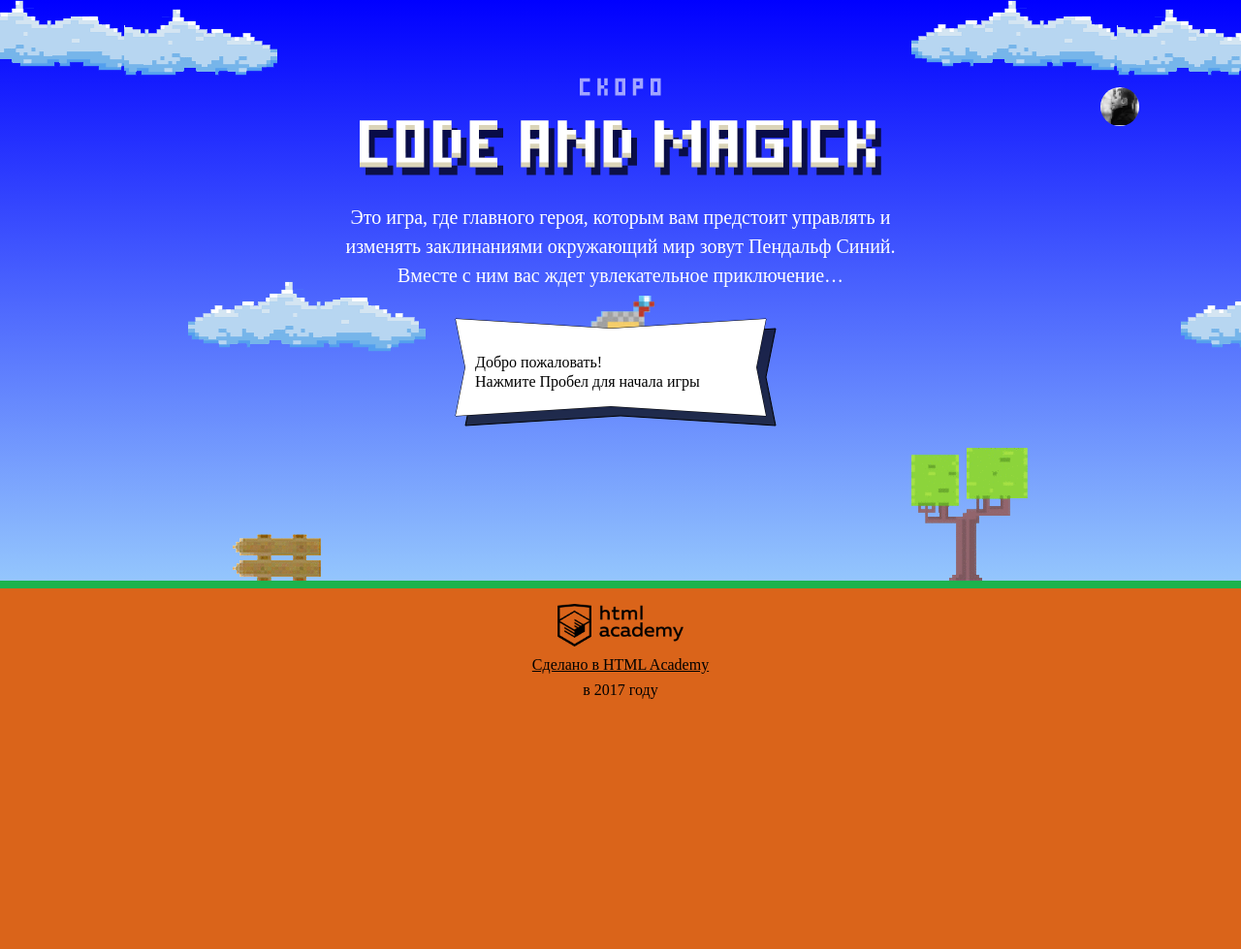
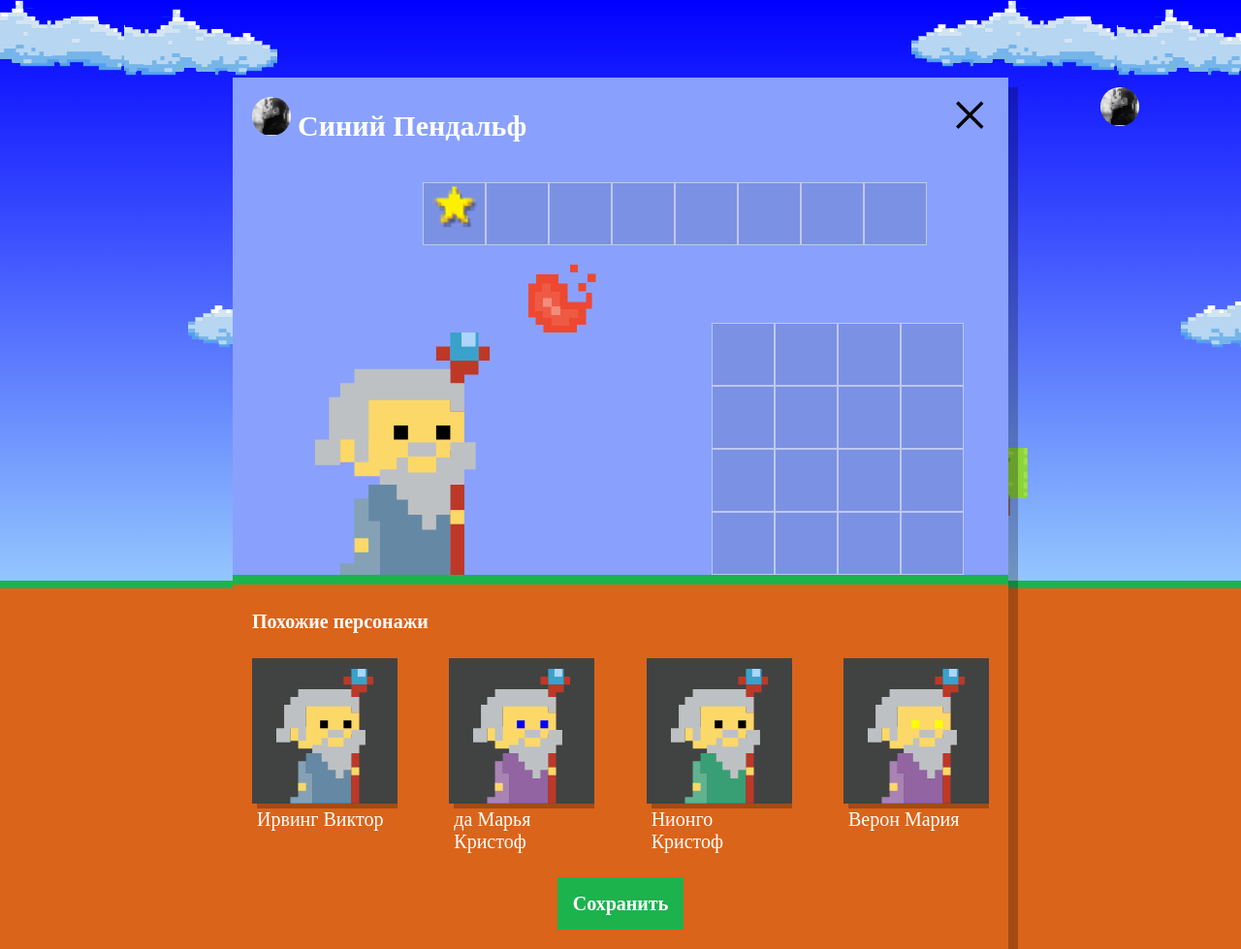
Before and after one commit to shikutsn/331239-code-and-magick-17, a website: page index.html in a window 1280 px wide. Shown: the whole page at 97% size. Before the commit the page ends 800 px from the top, so only its background shows below. Drawn offline with Linux system fonts and the light colour scheme; a web font is replaced by a local one.

Commit message:
Задание 4

```diff
--- a/index.html
+++ b/index.html
@@ -207,6 +207,7 @@
 
 <script src="js/stat.js"></script>
 <script src="js/game.js"></script>
+<script src="js/setup.js"></script>
 
 </body>
 </html>
--- /dev/null
+++ b/js/setup.js
@@ -0,0 +1,105 @@
+'use strict';
+
+var WIZARDS_QUANTITY = 4;
+
+var WIZARD_NAMES = [
+  'Иван',
+  'Хуан Себастьян',
+  'Мария',
+  'Кристоф',
+  'Виктор',
+  'Юлия',
+  'Люпита',
+  'Вашингтон'
+];
+
+var WIZARD_SURNAMES = [
+  'да Марья',
+  'Верон',
+  'Мирабелла',
+  'Вальц',
+  'Онопко',
+  'Топольницкая',
+  'Нионго',
+  'Ирвинг'
+];
+
+var WIZARD_COAT_COLORS = [
+  'rgb(101, 137, 164)',
+  'rgb(241, 43, 107)',
+  'rgb(146, 100, 161)',
+  'rgb(56, 159, 117)',
+  'rgb(215, 210, 55)',
+  'rgb(0, 0, 0)'
+];
+
+var WIZARD_EYES_COLORS = [
+  'black',
+  'red',
+  'blue',
+  'yellow',
+  'green'
+];
+
+var getRandomNumber = function (min, max) {
+  // случайное целое число из полуинтервала [min, max)
+  return Math.floor(Math.random() * (max - min)) + min;
+};
+
+var getRandomWizardName = function () {
+  if (getRandomNumber(0, 100) < 50) {
+    return (WIZARD_NAMES[getRandomNumber(0, WIZARD_NAMES.length)] + ' ' + WIZARD_SURNAMES[getRandomNumber(0, WIZARD_SURNAMES.length)]);
+  } else {
+    return (WIZARD_SURNAMES[getRandomNumber(0, WIZARD_SURNAMES.length)] + ' ' + WIZARD_NAMES[getRandomNumber(0, WIZARD_NAMES.length)]);
+  }
+};
+
+var getRandomWizard = function () {
+  return {
+    name: getRandomWizardName(),
+    coatColor: WIZARD_COAT_COLORS[getRandomNumber(0, WIZARD_COAT_COLORS.length)],
+    eyesColor: WIZARD_EYES_COLORS[getRandomNumber(0, WIZARD_EYES_COLORS.length)]
+  };
+};
+
+var getWizards = function (quantity) {
+  var output = [];
+
+  for (var i = 0; i < quantity; i++) {
+    output.push(getRandomWizard());
+  }
+
+  return output;
+};
+
+var renderWizard = function (wizard, template) {
+  var wizardElement = template.cloneNode(true);
+
+  wizardElement.querySelector('.setup-similar-label').textContent = wizard.name;
+  wizardElement.querySelector('.wizard-coat').style.fill = wizard.coatColor;
+  wizardElement.querySelector('.wizard-eyes').style.fill = wizard.eyesColor;
+
+  return wizardElement;
+};
+
+var fillFragment = function (container, wizardsList, template) {
+  for (var i = 0; i < wizardsList.length; i++) {
+    container.appendChild(renderWizard(wizards[i], template));
+  }
+};
+
+
+var userDialog = document.querySelector('.setup');
+userDialog.classList.remove('hidden');
+
+var similarListElement = userDialog.querySelector('.setup-similar-list');
+var similarWizardTemplate = document.querySelector('#similar-wizard-template')
+    .content
+    .querySelector('.setup-similar-item');
+
+var wizards = getWizards(WIZARDS_QUANTITY);
+var fragment = document.createDocumentFragment();
+
+fillFragment(fragment, wizards, similarWizardTemplate);
+similarListElement.appendChild(fragment);
+userDialog.querySelector('.setup-similar').classList.remove('hidden');
```
